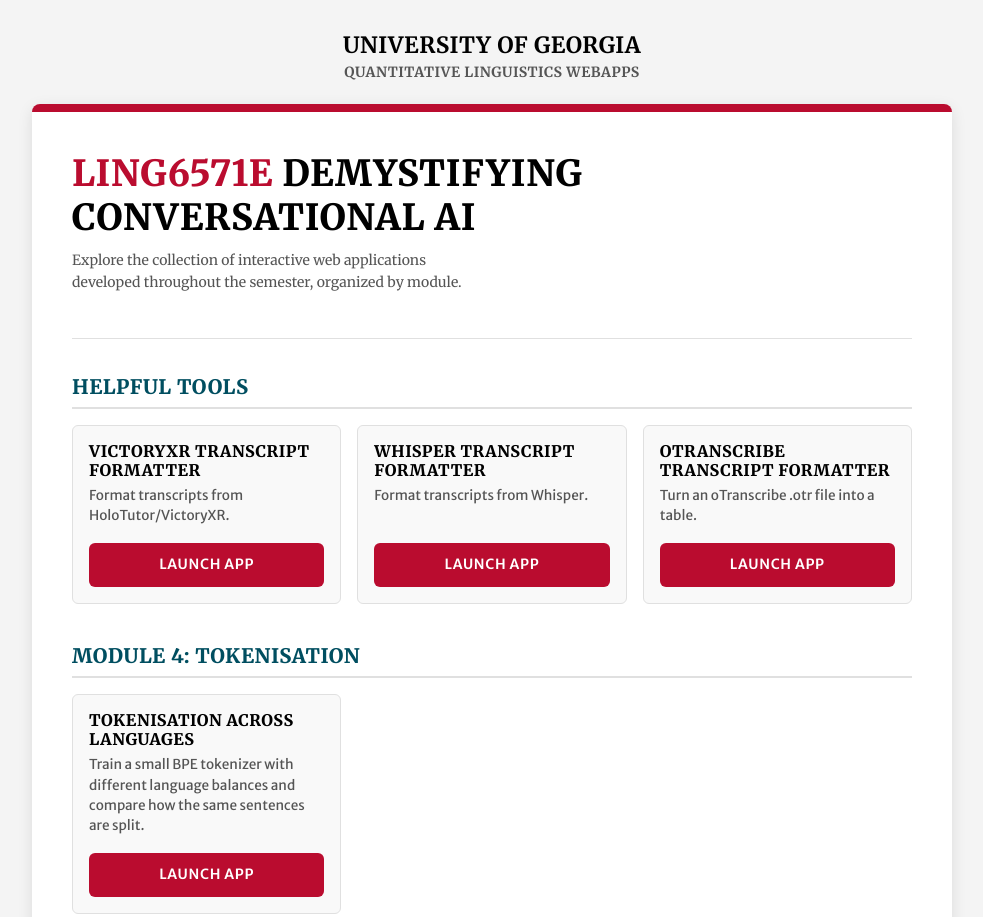
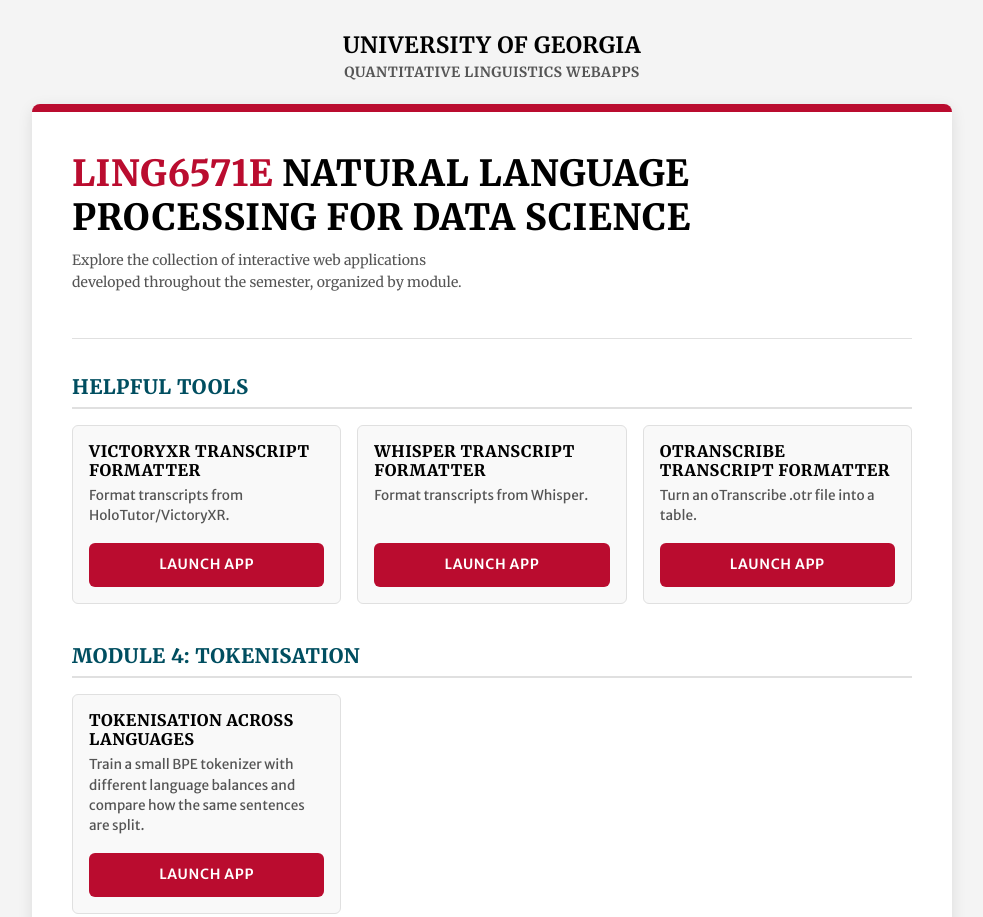
Before and after one commit to uga-ling4570/applets-6571e, a plain HTML site: page docs/index.html in a window 1280 px wide. Shown: the top 917 px of the page, without its empty margins (148-1131 px from the left). Drawn offline with nearby package versions, Linux system fonts and the light colour scheme.

Commit message:
fix title

```diff
--- a/docs/index.html
+++ b/docs/index.html
@@ -67,7 +67,7 @@
         <!-- Hero Section -->
         <div class="hero">
             <div class="hero-text">
-                <h2><span>LING6571E</span> Demystifying Conversational AI</h2>
+                <h2><span>LING6571E</span> Natural Language Processing for Data Science</h2>
                 <p>Explore the collection of interactive web applications developed throughout the semester, organized by module.</p>
             </div>
 
```
